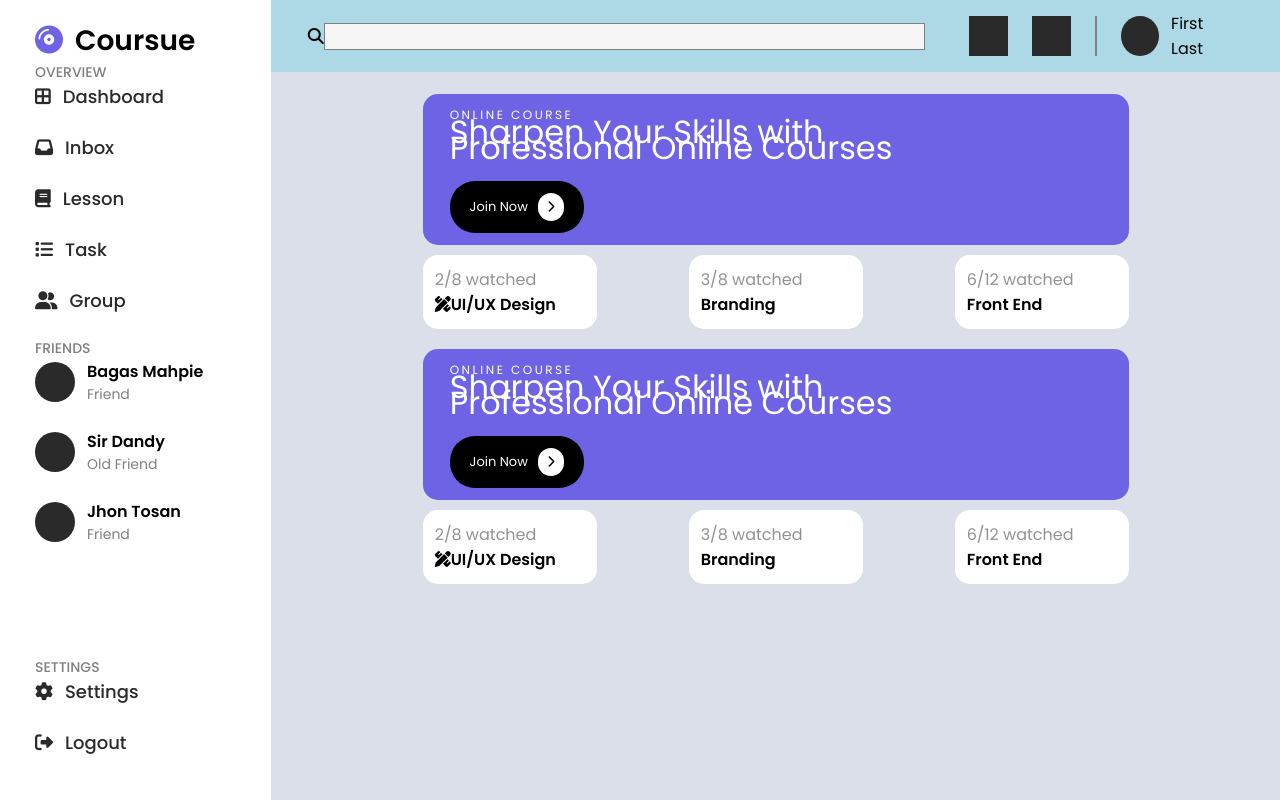
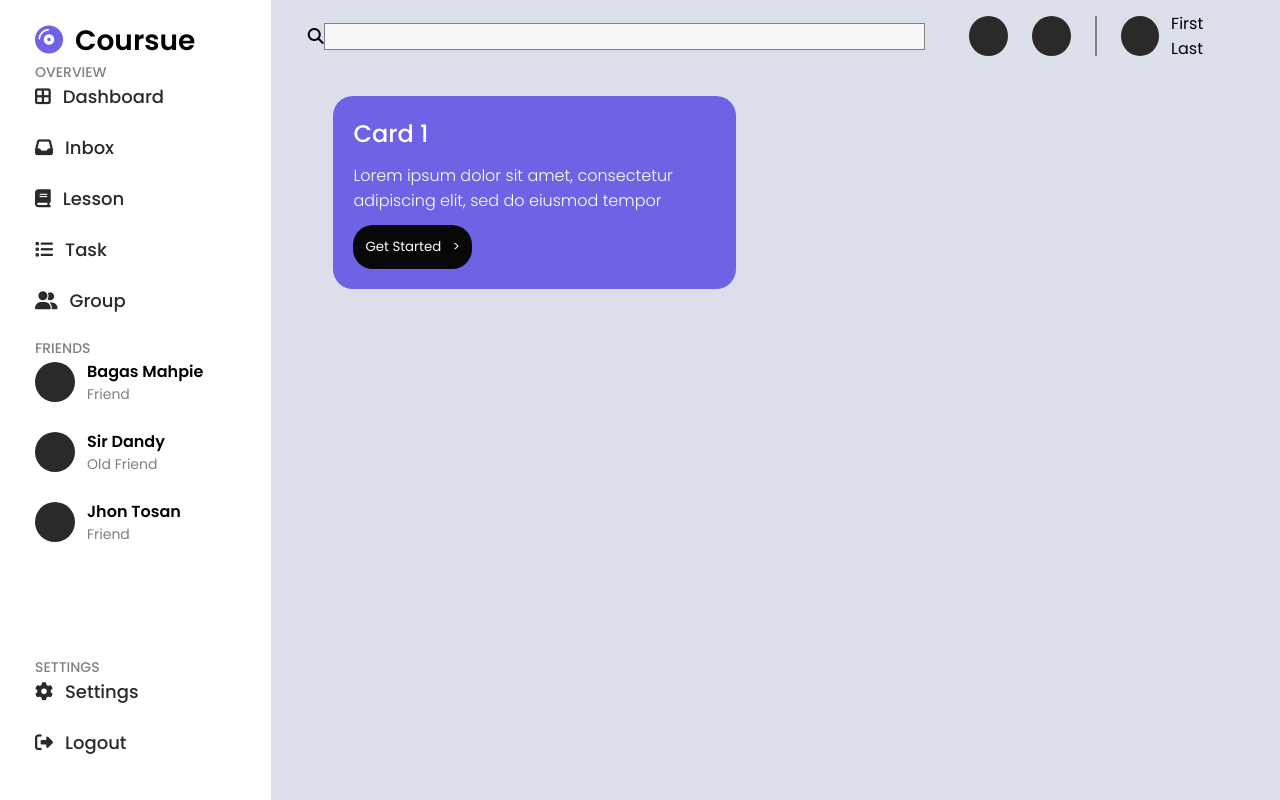
Before and after one commit to LuisaMOspina/dashboardProject, a plain HTML site: page index.html in a window 1280 px wide. Drawn offline with Linux system fonts and the light colour scheme.

Commit message:
First Card

```diff
--- a/_vars.scss
+++ b/_vars.scss
@@ -1,4 +1,39 @@
-$font-color:#2a2a2a;
+$mainGrey:#2a2a2a;
 $border-radius:15px;
 $mainPurple: #6e62e5;
-$cardPadding: 12px;
+$cardPadding: 20px;
+$borderRad: 20px;
+
+
+@mixin rowBase() {
+  display: flex;
+  flex-wrap: wrap;
+  justify-content: space-between;
+  width: 60%;
+  margin-bottom: 24px;
+  // background-color: lightpink;
+}
+
+
+@mixin cardBase($width, $cardColor) {
+  display: flex;
+  flex-direction: column;
+  border-radius: $borderRad;
+  padding: $cardPadding;
+  background-color: $cardColor;
+  width: $width;
+  // height: fit-content;
+  margin: 12px;
+}
+
+@mixin cardTitle() {
+  font-size: 24px;
+  font-weight: 500;
+  color: white;
+}
+
+@mixin cardDesc() {
+  font-size: 16px;
+  font-weight: 300;
+  color: white;
+}
--- a/base.scss
+++ b/base.scss
@@ -57,7 +57,7 @@ main {
         font-size: 18px;
         font-weight: 500;
         text-decoration: none;
-        color: vars.$font-color;
+        color: vars.$mainGrey;
     }
 
     ul li a i {
@@ -81,7 +81,7 @@ main {
     span {
         height: 40px;
         width: 40px;
-        background-color: vars.$font-color;
+        background-color: vars.$mainGrey;
         border-radius: 50%;
         margin-right: 12px;
     }
@@ -118,7 +118,6 @@ main {
     display: flex;
     justify-content: space-between;
     align-items: center;
-    background-color: lightblue;
     padding: 12px 35px 12px 0;
     margin-bottom: 12px;
 
@@ -149,8 +148,8 @@ main {
             span {
                 height: 40px;
                 widtH: 40px;
-                // border-radius: 50%;
-                background-color: vars.$font-color;
+                border-radius: 50%;
+                background-color: vars.$mainGrey;
                 margin-right: 24px;
             }
 
@@ -171,7 +170,7 @@ main {
                     height: 40px;
                     width: 40px;
                     border-radius: 50%;;
-                    background-color: vars.$font-color;
+                    background-color: vars.$mainGrey;
                     margin-right: 12px;
                 }
 
@@ -185,80 +184,48 @@ main {
 
 }
 
-.right {
-    background-color:#dadfea;
-    width:100%;
+.card-row {
+    @include vars.rowBase();
+    margin-left: 50px;
 }
 
-.topHalf{
-    width:70%;
-    height:auto;
-    padding: vars.$cardPadding;
-    background-color:gray;
-    padding:10px;
-    background-color:rgba(128, 128, 128, 0);
-    margin:auto;
-    display:flex;
-    flex-wrap:wrap;
-    justify-content:space-between;
-    border-radius: vars.$border-radius;
+.card {
+    @include vars.cardBase(60%, vars.$mainPurple);
+
+    h3 {
+        @include vars.cardTitle();
+        margin-bottom: 12px;
     }
 
-.headCont{
-    width:100%;
-    height:auto;
-    padding:10px;
-    background-color:vars.$mainPurple;
-    border-radius:vars.$border-radius;
-    color:white;
-    margin-bottom:10px;
-    padding: vars.$cardPadding;
+    p {
+        @include vars.cardDesc();
+        margin-bottom: 12px;
     }
 
-.headCont p{
-    letter-spacing:2.5px;
-    margin-left:15px;
-    font-size:12px;
+    button {
+        width: fit-content;
+        text-align: left;
+        padding: 12px;
+        border-radius: vars.$borderRad;
+        border: none;
+        background-color: #080808;
+        color: white;
+        transition: 0.2s;
+        cursor: pointer;
+
+        span {
+            margin-left: 8px;
+        }
     }
 
-.headCont h1{
-    font-weight:400;
-    margin-left:15px;
-    line-height:.5;
+    button:hover {
+        transform: translateX(12px)
+    }
 }
 
-.headBut{
-    width:110px;
-    height:auto;
-    padding: vars.$cardPadding;
-    background-color:black;
-    color:white;
-    border-radius:25px;
-    text-align:center;
-    font-size:13px;
-    margin-left:15px;
+
+
+.card-row-2 {
+    @include vars.rowBase();
+    margin-left: 50px;
 }
-
-.fa-chevron-right{
-    width:10px;
-    font-size:12px;
-    color:black;
-    background-color:white;
-    padding:8px;
-    border-radius:20px;
-    margin-left:10px;
-}
-
-.smallTop{
-    width:150px;
-    height:50px;
-    padding: vars.$cardPadding;
-    background-color:white;
-    border-radius:vars.$border-radius;
-    color:rgb(148, 145, 145);
-}
-
-.smallTop p{
-    color:black;
-    font-weight:550;
-}
--- a/index.html
+++ b/index.html
@@ -81,54 +81,11 @@
               </div>
             </div>
         </div>
-      </div>
-      <div class="right-side">
-        <div class="topHalf">
-          <div class="headCont">
-              <p>ONLINE COURSE</p>
-              <h1>Sharpen Your Skills with</h1><h1>Professional Online Courses</h1>
-              <br>
-              <div class="headBut">Join Now<span id="chevron"><i class="fa-solid fa-chevron-right"></i></span></div>
-          </div>
-          <div class="smallTop">
-            2/8 watched
-            <br>
-            <p><i class="fa-solid fa-pen-ruler"></i>UI/UX Design</p>
-          </div>
-          <div class="smallTop">
-            3/8 watched
-            <br>
-            <p>Branding</p>
-          </div>
-          <div class="smallTop">
-            6/12 watched
-            <br>
-            <p>Front End</p>
-          </div>
-        </div>
-      </div>
-      <div class="right-side">
-        <div class="topHalf">
-          <div class="headCont">
-              <p>ONLINE COURSE</p>
-              <h1>Sharpen Your Skills with</h1><h1>Professional Online Courses</h1>
-              <br>
-              <div class="headBut">Join Now<span id="chevron"><i class="fa-solid fa-chevron-right"></i></span></div>
-          </div>
-          <div class="smallTop">
-            2/8 watched
-            <br>
-            <p><i class="fa-solid fa-pen-ruler"></i>UI/UX Design</p>
-          </div>
-          <div class="smallTop">
-            3/8 watched
-            <br>
-            <p>Branding</p>
-          </div>
-          <div class="smallTop">
-            6/12 watched
-            <br>
-            <p>Front End</p>
+        <div class="card-row">
+          <div class="card">
+            <h3>Card 1</h3>
+            <p>Lorem ipsum dolor sit amet, consectetur adipiscing elit, sed do eiusmod tempor</p>
+            <button>Get Started <span>></span></button>
           </div>
         </div>
       </div>
```
Also changed, not shown: base.css, 2 other files. Lines whose indentation alone changed are shown as unchanged.
